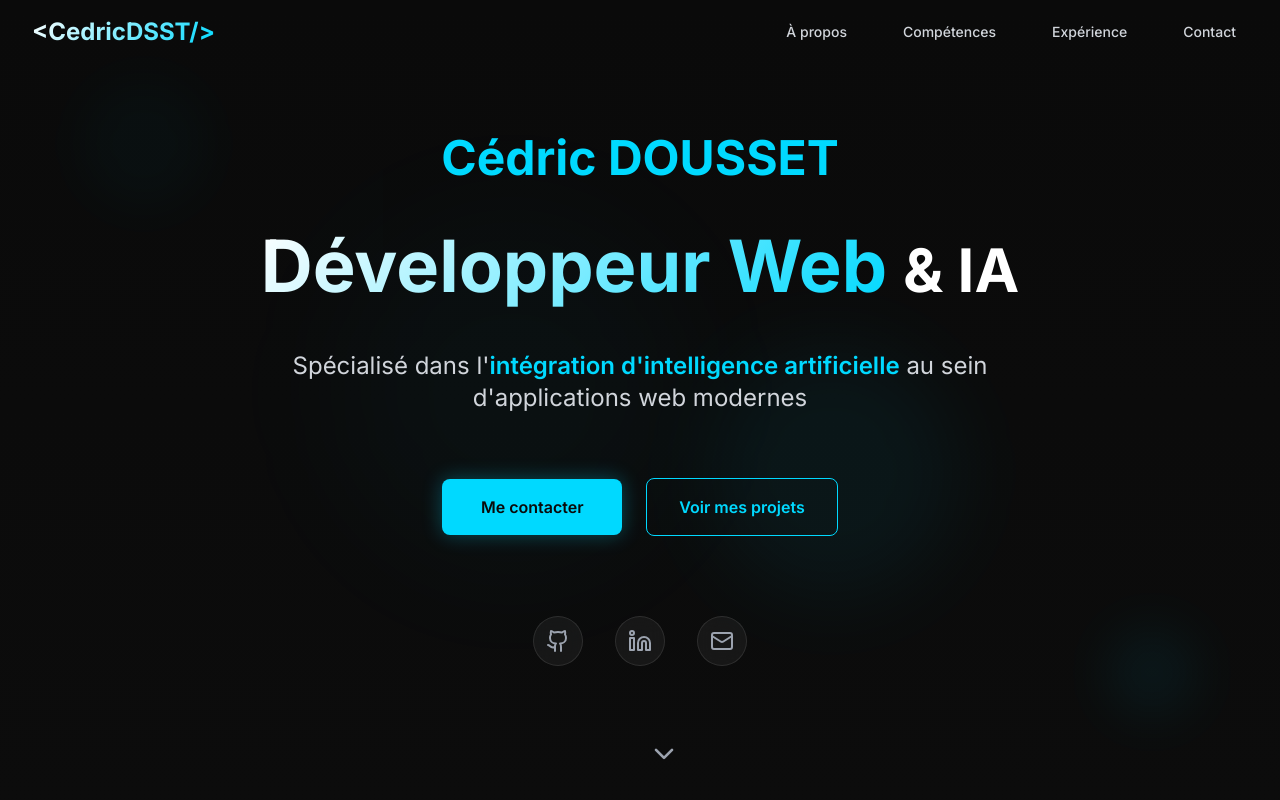
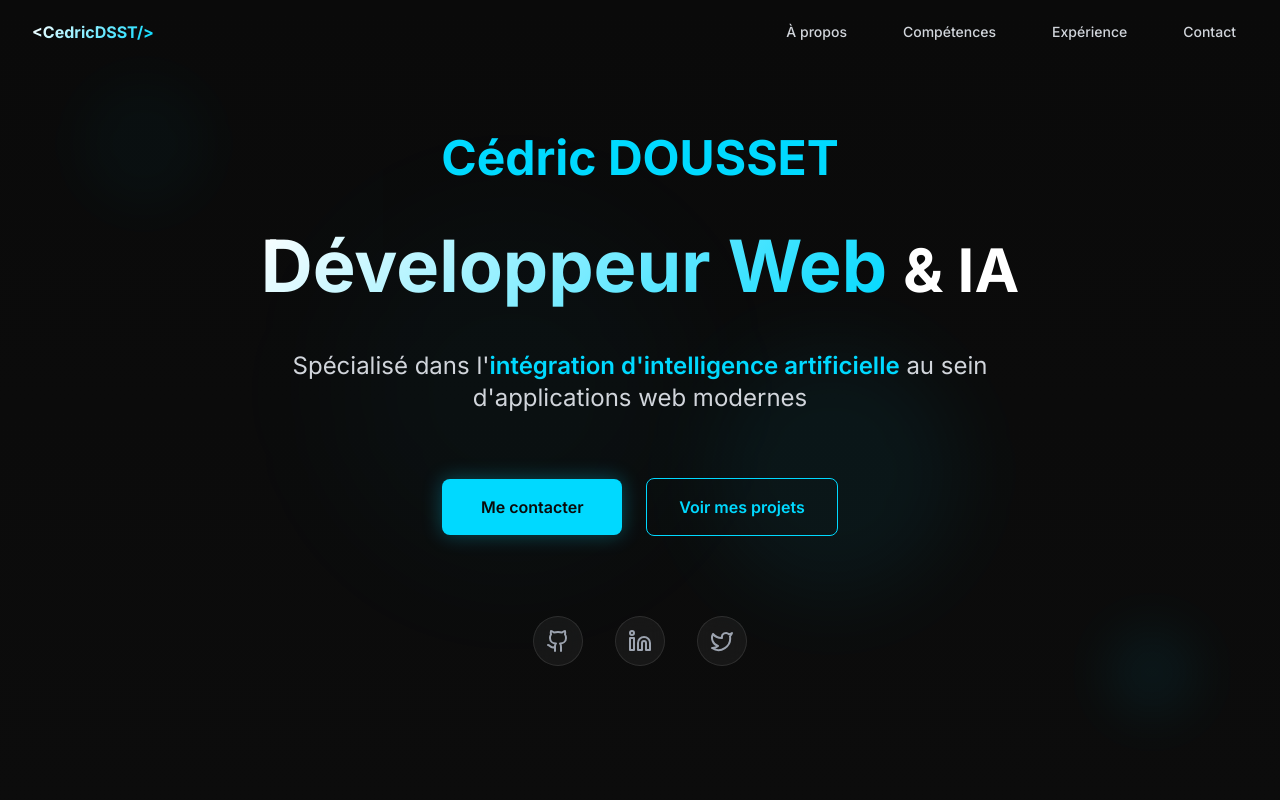
Before and after one commit to cedricdsst/portfolio, a Next.js app: page / in a window 1280 px wide. Shown: the top 800 px of the page. Built offline with nearby package versions, Linux system fonts and the light colour scheme.

Commit message:
quick fixes, updated links for socials

```diff
--- a/app/components/AboutSection.tsx
+++ b/app/components/AboutSection.tsx
@@ -41,7 +41,7 @@ const AboutSection = () => {
                         className="space-y-6"
                     >
                         <h3 className="text-2xl md:text-3xl font-semibold text-white mb-4">
-                            Passionné par l&apos;<span className="text-accent">innovation</span> technologique
+                            Passionné par l&apos;<span className="text-accent">innovation</span>
                         </h3>
 
                         <p className="text-gray-300 text-lg leading-relaxed">
@@ -74,17 +74,17 @@ const AboutSection = () => {
                         transition={{ duration: 0.8, delay: 0.4 }}
                         className="grid grid-cols-1 gap-6"
                     >
-                        {[
+                        {[{
+                            icon: Code,
+                            title: "Développement Web",
+                            description: "Création d'applications web modernes, performantes et scalables"
+                        },
                         {
                             icon: Brain,
                             title: "Intelligence Artificielle",
                             description: "Intégration d'IA dans les applications web pour des expériences utilisateur révolutionnaires"
                         },
-                            {
-                                icon: Code,
-                                title: "Développement Web",
-                                description: "Création d'applications web modernes, performantes et scalables"
-                            },
+
                         {
                             icon: Zap,
                             title: "Innovation",
--- a/app/components/Footer.tsx
+++ b/app/components/Footer.tsx
@@ -1,15 +1,15 @@
 'use client'
 
 import { motion } from 'framer-motion'
-import { Github, Linkedin, Mail, Heart } from 'lucide-react'
+import { Github, Linkedin, Twitter, Heart } from 'lucide-react'
 
 const Footer = () => {
     const currentYear = new Date().getFullYear()
 
     const socialLinks = [
-        { icon: Github, href: '#', label: 'GitHub' },
-        { icon: Linkedin, href: '#', label: 'LinkedIn' },
-        { icon: Mail, href: '#contact', label: 'Email' }
+        { icon: Github, href: 'https://github.com/cedricdsst', label: 'GitHub' },
+        { icon: Linkedin, href: 'https://www.linkedin.com/in/c%C3%A9dric-dousset-951110210/', label: 'LinkedIn' },
+        { icon: Twitter, href: 'https://x.com/cedric_dsst', label: 'Twitter' }
     ]
 
     const quickLinks = [
@@ -45,7 +45,7 @@ const Footer = () => {
                         viewport={{ once: true }}
                     >
                         <div className="mb-4">
-                            <span className="text-2xl font-bold gradient-text">&lt;DevIA/&gt;</span>
+                            <span className="text-1xl font-bold gradient-text">&lt;CedricDSST/&gt;</span>
                         </div>
                         <p className="text-gray-300 mb-6 leading-relaxed">
                             Développeur web passionné par l&apos;intégration d&apos;intelligence artificielle
@@ -56,6 +56,8 @@ const Footer = () => {
                                 <motion.a
                                     key={label}
                                     href={href}
+                                    target={href.startsWith('http') ? "_blank" : undefined}
+                                    rel={href.startsWith('http') ? "noopener noreferrer" : undefined}
                                     onClick={href.startsWith('#') ? (e) => { e.preventDefault(); scrollToSection(href); } : undefined}
                                     whileHover={{ scale: 1.1, y: -2 }}
                                     whileTap={{ scale: 0.9 }}
@@ -126,18 +128,18 @@ const Footer = () => {
                     className="mt-12 pt-8 border-t border-gray-700 flex flex-col md:flex-row justify-between items-center gap-4"
                 >
                     <p className="text-gray-400 text-sm">
-                        © {currentYear} DevIA Portfolio. Tous droits réservés.
+                        © {currentYear} CedricDSST Portfolio. Tous droits réservés.
                     </p>
 
                     <div className="flex items-center gap-2 text-gray-400 text-sm">
-                        <span>Conçu avec</span>
+                        <span>Made with</span>
                         <motion.div
                             animate={{ scale: [1, 1.2, 1] }}
                             transition={{ duration: 1, repeat: Infinity }}
                         >
                             <Heart className="w-4 h-4 text-red-500 fill-current" />
                         </motion.div>
-                        <span>et NextJS</span>
+                        <span>and NextJS</span>
                     </div>
                 </motion.div>
             </div>
--- a/app/components/HeroSection.tsx
+++ b/app/components/HeroSection.tsx
@@ -2,7 +2,7 @@
 
 import { motion } from 'framer-motion'
 import { useInView } from 'react-intersection-observer'
-import { ChevronDown, Github, Linkedin, Mail } from 'lucide-react'
+import { Github, Linkedin, Twitter } from 'lucide-react'
 
 const HeroSection = () => {
     const [ref, inView] = useInView({
@@ -15,7 +15,7 @@ const HeroSection = () => {
         visible: {
             opacity: 1,
             transition: {
-                staggerChildren: 0.4,
+                staggerChildren: 0.5,
                 delayChildren: 0.2
             }
         }
@@ -45,12 +45,13 @@ const HeroSection = () => {
                 <div className="absolute bottom-1/4 right-1/4 w-64 h-64 bg-accent/10 rounded-full blur-2xl animate-pulse-slow delay-2000"></div>
             </div>
 
+            <div className="relative w-full max-w-5xl mx-auto px-4 sm:px-6 lg:px-8">
                 <motion.div
                     ref={ref}
                     variants={containerVariants}
                     initial="hidden"
                     animate={inView ? "visible" : "hidden"}
-                className="text-center z-10 px-4 sm:px-6 lg:px-8 max-w-5xl mx-auto"
+                    className="text-center z-10"
                 >
                     {/* Name */}
                     <motion.div variants={itemVariants} className="mb-8 sm:mb-12">
@@ -59,30 +60,29 @@ const HeroSection = () => {
                         </h2>
                     </motion.div>
 
+                    {/* Title AND Subtitle AND CTA Buttons AND Social Links combined */}
+                    <motion.div variants={itemVariants}>
                         {/* Title */}
-                <motion.h1
-                    variants={itemVariants}
-                    className="mb-8 sm:mb-12"
-                >
+                        <h1 className="mb-8 sm:mb-12">
                             <span className="text-3xl sm:text-4xl md:text-5xl lg:text-6xl xl:text-7xl font-bold gradient-text leading-tight block sm:inline">
                                 Développeur Web
                             </span>
                             <span className="text-2xl sm:text-3xl md:text-4xl lg:text-5xl xl:text-6xl font-bold text-white leading-tight block sm:inline sm:ml-4 mt-2 sm:mt-0">
                                 & IA
                             </span>
-                </motion.h1>
+                        </h1>
 
                         {/* Subtitle */}
-                <motion.div variants={itemVariants} className="mb-12 sm:mb-16 max-w-3xl mx-auto">
+                        <div className="mb-12 sm:mb-16 max-w-3xl mx-auto">
                             <p className="text-lg sm:text-xl lg:text-2xl text-gray-300 leading-relaxed px-4">
                                 Spécialisé dans l&apos;
                                 <span className="text-accent font-semibold">intégration d&apos;intelligence artificielle</span>
                                 {' '}au sein d&apos;applications web modernes
                             </p>
-                </motion.div>
+                        </div>
 
                         {/* CTA Buttons */}
-                <motion.div variants={itemVariants} className="flex flex-col sm:flex-row gap-4 sm:gap-6 justify-center items-center mb-16 sm:mb-20">
+                        <div className="flex flex-col sm:flex-row gap-4 sm:gap-6 justify-center items-center mb-16 sm:mb-20">
                             <motion.button
                                 whileHover={{ scale: 1.05 }}
                                 whileTap={{ scale: 0.95 }}
@@ -100,43 +100,31 @@ const HeroSection = () => {
                             >
                                 Voir mes projets
                             </motion.button>
-                </motion.div>
+                        </div>
 
                         {/* Social Links */}
-                <motion.div variants={itemVariants} className="flex gap-4 sm:gap-6 lg:gap-8 justify-center mb-16 sm:mb-20">
+                        <div className="flex gap-4 sm:gap-6 lg:gap-8 justify-center mb-16 sm:mb-20">
                             {[
-                        { icon: Github, href: '#', label: 'GitHub' },
-                        { icon: Linkedin, href: '#', label: 'LinkedIn' },
-                        { icon: Mail, href: '#contact', label: 'Email' }
+                                { icon: Github, href: 'https://github.com/cedricdsst', label: 'GitHub' },
+                                { icon: Linkedin, href: 'https://www.linkedin.com/in/c%C3%A9dric-dousset-951110210/', label: 'LinkedIn' },
+                                { icon: Twitter, href: 'https://x.com/cedric_dsst', label: 'Twitter' }
                             ].map(({ icon: Icon, href, label }) => (
                                 <motion.a
                                     key={label}
                                     href={href}
+                                    target="_blank"
+                                    rel="noopener noreferrer"
                                     whileHover={{ scale: 1.2, y: -5 }}
                                     whileTap={{ scale: 0.9 }}
                                     className="text-gray-400 hover:text-accent transition-colors duration-300 p-3 rounded-full border border-gray-600 hover:border-accent glass"
-                            onClick={href === '#contact' ? (e) => { e.preventDefault(); scrollToAbout(); } : undefined}
                                 >
                                     <Icon size={24} />
                                 </motion.a>
                             ))}
-                </motion.div>
-
-                {/* Scroll indicator */}
-                <motion.div
-                    variants={itemVariants}
-                    className="absolute bottom-8 left-1/2 transform -translate-x-1/2"
-                >
-                    <motion.button
-                        onClick={scrollToAbout}
-                        animate={{ y: [0, 10, 0] }}
-                        transition={{ repeat: Infinity, duration: 2 }}
-                        className="text-gray-400 hover:text-accent transition-colors duration-300 p-2"
-                    >
-                        <ChevronDown size={32} />
-                    </motion.button>
+                        </div>
                     </motion.div>
                 </motion.div>
+            </div>
         </section>
     )
 }
--- a/app/components/Navigation.tsx
+++ b/app/components/Navigation.tsx
@@ -53,7 +53,7 @@ const Navigation = () => {
                                 e.preventDefault()
                                 scrollToSection('#hero')
                             }}
-                            className="text-2xl font-bold gradient-text cursor-pointer"
+                            className="text-1xl font-bold gradient-text cursor-pointer"
                         >
                             &lt;CedricDSST/&gt;
                         </a>
```
Lines whose indentation alone changed are shown as unchanged.
